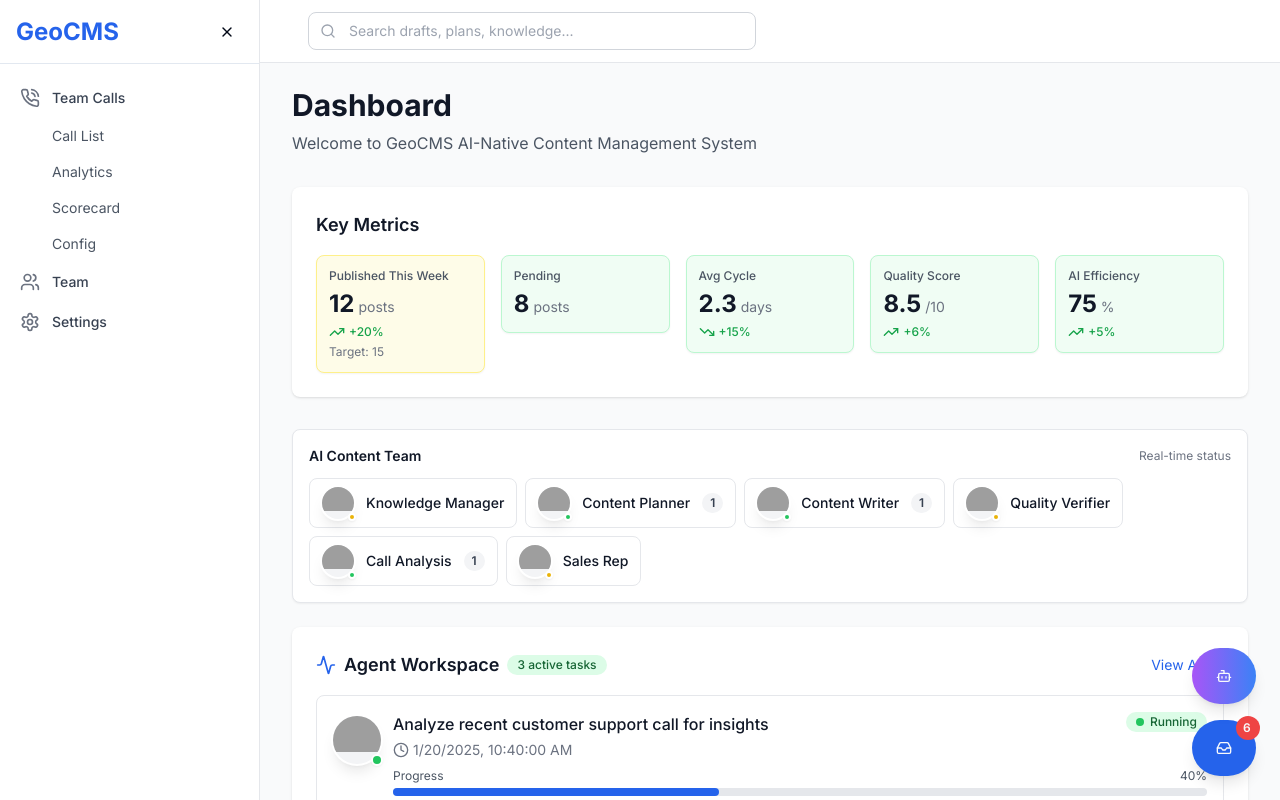
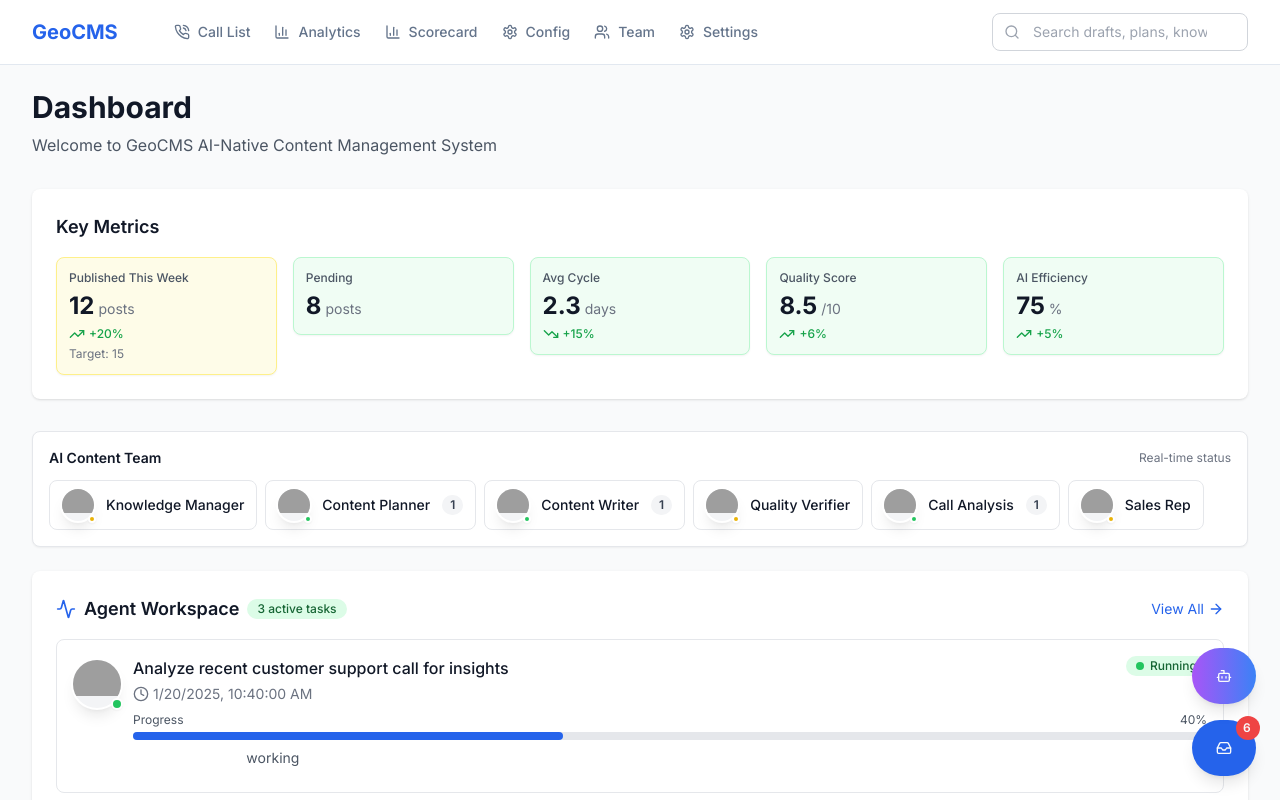
Before and after one commit to franksunye/GeoCMS, a Next.js app in the folder frontend-nextjs/: page /dashboard in a window 1280 px wide. Shown: the top 800 px of the page. Built offline with nearby package versions, Linux system fonts and the light colour scheme; grey boxes are pictures that could not be loaded.

Commit message:
Refactor navigation to top bar: replace sidebar with TopNavigation component

```diff
--- a/frontend-nextjs/src/app/dashboard/layout.tsx
+++ b/frontend-nextjs/src/app/dashboard/layout.tsx
@@ -1,12 +1,7 @@
 'use client'
 
-import { useState } from 'react'
-import { useQuery } from '@tanstack/react-query'
-import axios from 'axios'
-import { Menu } from 'lucide-react'
-import { AgentRunList } from '@/types'
 import UnifiedSearch from '@/components/UnifiedSearch'
-import { CollapsibleSidebar, FloatingInbox, AIAssistant } from '@/components/workspace'
+import { TopNavigation, FloatingInbox, AIAssistant } from '@/components/workspace'
 import { useWorkspaceStore } from '@/lib/stores/workspace-store'
 
 export default function DashboardLayout({
@@ -14,59 +9,41 @@ export default function DashboardLayout({
 }: {
   children: React.ReactNode
 }) {
-  const [sidebarOpen, setSidebarOpen] = useState(false)
-  const { isSidebarOpen, isInboxPinned } = useWorkspaceStore()
+  const { isInboxPinned } = useWorkspaceStore()
 
-  // 获取活跃任务数量
-  const { data: agentData } = useQuery<AgentRunList>({
-    queryKey: ['agent-runs', 'active'],
-    queryFn: async () => {
-      const response = await axios.get('/api/agent/runs?status=active&limit=5')
-      return response.data
-    },
-    refetchInterval: 5000, // 每5秒刷新
-  })
-
-  const activeBadgeCount = agentData?.active_count || 0
-
-  // Calculate padding based on sidebar and inbox state - ChatGPT style
-  const sidebarWidth = isSidebarOpen ? 260 : 0
+  // Calculate padding based on inbox state - ChatGPT style
   const inboxWidth = isInboxPinned ? 400 : 0
 
   return (
     <div className="min-h-screen bg-gray-50">
-      {/* Collapsible Sidebar for desktop */}
-      <CollapsibleSidebar activeBadgeCount={activeBadgeCount} />
 
       {/* Main content */}
       <div
         className="flex flex-col flex-1 transition-all duration-200"
         style={{
-          paddingLeft: `${sidebarWidth}px`,
           paddingRight: `${inboxWidth}px`
         }}
       >
-        {/* Header with search */}
-        <div className="sticky top-0 z-10 bg-white border-b border-gray-200">
-          <div className="flex items-center justify-between px-4 py-3 sm:px-6 md:px-8">
-            {/* Mobile menu button */}
-            <button
-              className="md:hidden -ml-0.5 h-10 w-10 inline-flex items-center justify-center rounded-md text-gray-500 hover:text-gray-900 focus:outline-none focus:ring-2 focus:ring-inset focus:ring-primary"
-              onClick={() => setSidebarOpen(true)}
-            >
-              <span className="sr-only">Open sidebar</span>
-              <Menu className="h-6 w-6" />
-            </button>
+        {/* Header with Navigation and Search */}
+        <header className="sticky top-0 z-40 w-full border-b bg-white">
+          <div className="flex h-16 items-center px-4 sm:px-6 md:px-8">
+             {/* Logo */}
+             <div className="flex items-center mr-8">
+               <h1 className="text-xl font-bold text-primary">GeoCMS</h1>
+             </div>
 
-            {/* Search bar */}
-            <div className="flex-1 max-w-md mx-4">
-              <UnifiedSearch />
-            </div>
+             {/* Navigation */}
+             <TopNavigation />
 
-            {/* Spacer */}
-            <div className="flex-1" />
+             {/* Spacer */}
+             <div className="flex-1" />
+
+             {/* Search */}
+             <div className="w-64">
+               <UnifiedSearch />
+             </div>
           </div>
-        </div>
+        </header>
 
         <main className="flex-1">
           <div className="py-6">
--- /dev/null
+++ b/frontend-nextjs/src/components/workspace/TopNavigation.tsx
@@ -0,0 +1,46 @@
+'use client'
+
+import Link from 'next/link'
+import { usePathname } from 'next/navigation'
+import { cn } from '@/lib/utils'
+import {
+  PhoneCall,
+  BarChart3,
+  Settings,
+  Users,
+} from 'lucide-react'
+
+const navigation = [
+  { name: 'Call List', href: '/dashboard/team-calls/call-list', icon: PhoneCall },
+  { name: 'Analytics', href: '/dashboard/team-calls/analytics', icon: BarChart3 },
+  { name: 'Scorecard', href: '/dashboard/team-calls/scorecard', icon: BarChart3 },
+  { name: 'Config', href: '/dashboard/team-calls/config', icon: Settings },
+  { name: 'Team', href: '/dashboard/team', icon: Users },
+  { name: 'Settings', href: '/dashboard/settings', icon: Settings },
+]
+
+export function TopNavigation() {
+  const pathname = usePathname()
+
+  return (
+    <nav className="flex items-center space-x-4 lg:space-x-6 mx-6">
+      {navigation.map((item) => {
+        const isActive = pathname === item.href || pathname.startsWith(`${item.href}/`)
+
+        return (
+          <Link
+            key={item.name}
+            href={item.href}
+            className={cn(
+              "text-sm font-medium transition-colors hover:text-primary flex items-center gap-2",
+              isActive ? "text-primary" : "text-muted-foreground"
+            )}
+          >
+            <item.icon className="h-4 w-4" />
+            {item.name}
+          </Link>
+        )
+      })}
+    </nav>
+  )
+}
--- a/frontend-nextjs/src/components/workspace/index.ts
+++ b/frontend-nextjs/src/components/workspace/index.ts
@@ -3,3 +3,4 @@ export { AIAssistant } from './AIAssistant'
 export { KPIDashboard } from './KPIDashboard'
 export { TaskCard } from './TaskCard'
 export { CollapsibleSidebar } from './CollapsibleSidebar'
+export { TopNavigation } from './TopNavigation'
```
